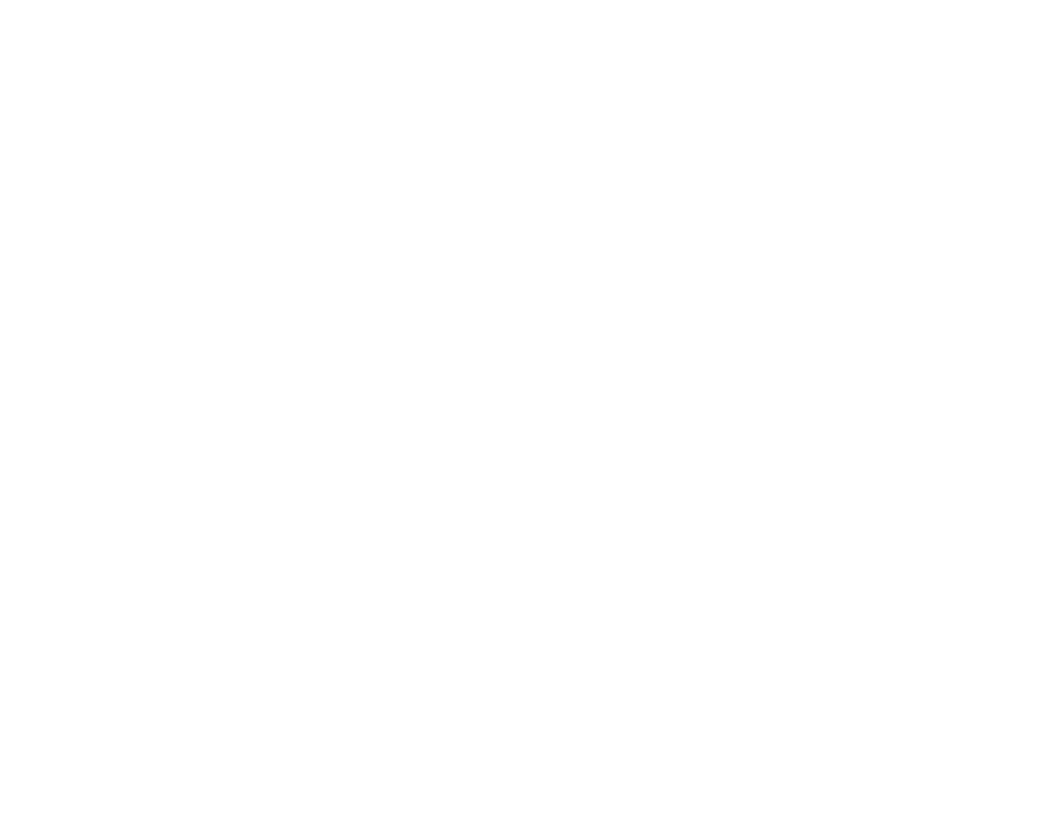
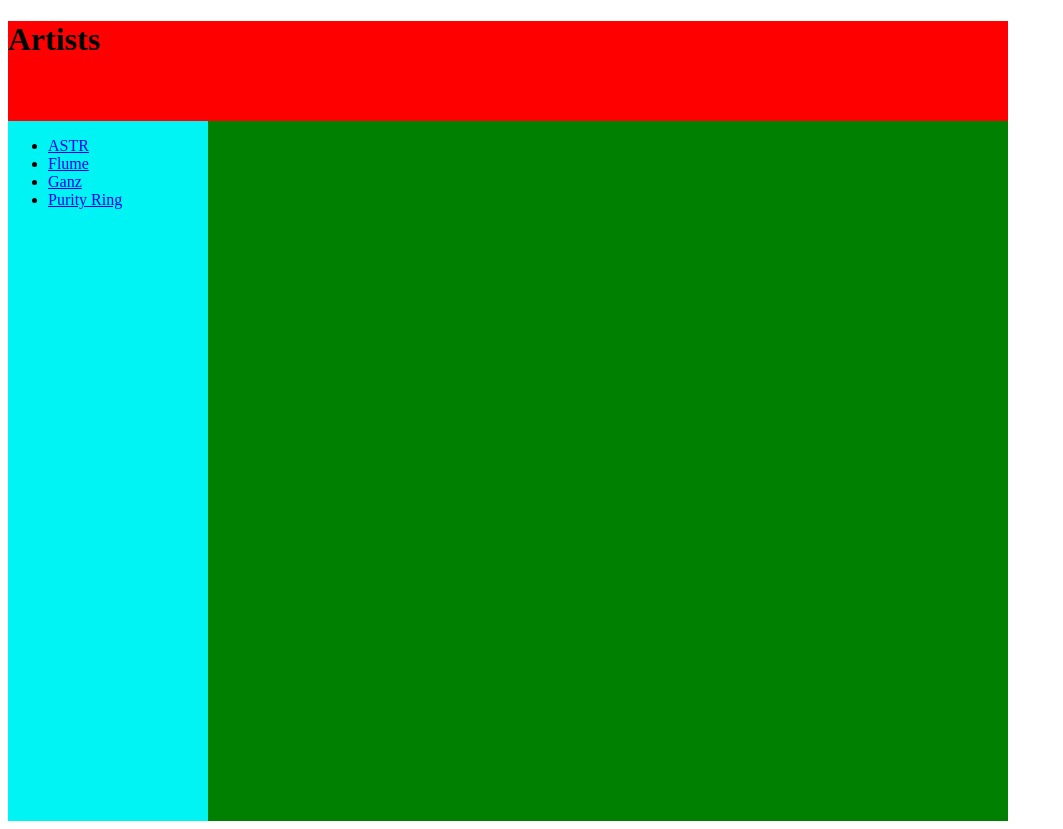
Before and after one commit to evanlws/web_pub_personal_probject, a plain HTML site: page index.html in a window 1280 px wide. Shown: the whole page, without its empty margins (0-1063 px from the left). Before the commit the page ends 800 px from the top, so only its background shows below. Drawn offline with Linux system fonts and the light colour scheme.

Commit message:
Added Links

```diff
--- a/index.html
+++ b/index.html
@@ -7,8 +7,20 @@
     </head>
 
     <body>
+	      <header>
+		      <h1>Artists</h1>
+	      </header>
+	      <nav>
+			    <ul>
+				    <li><a href="astr.html">ASTR</a></li>
+					  <li><a href="flume.html">Flume</a></li>
+					  <li><a href="ganz.html">Ganz</a></li>
+					  <li><a href="purity_ring.html">Purity Ring</a></li>
+		      </ul>
+	      </nav>
+	      <main>
 
-
+	      </main>
     </body>
 
 </html>
--- a/main.css
+++ b/main.css
@@ -0,0 +1,18 @@
+header {
+	height: 100px;
+	width: 1000px;
+	background-color: #ff0000;
+}
+
+nav {
+	width: 200px;
+	height: 700px;
+	float: left;
+	background-color: #00f4f4;
+}
+
+main {
+	width: 1000px;
+	height: 700px;
+	background-color: green;
+}
```
Also changed, not shown: astr.html (+23 -0 lines).
